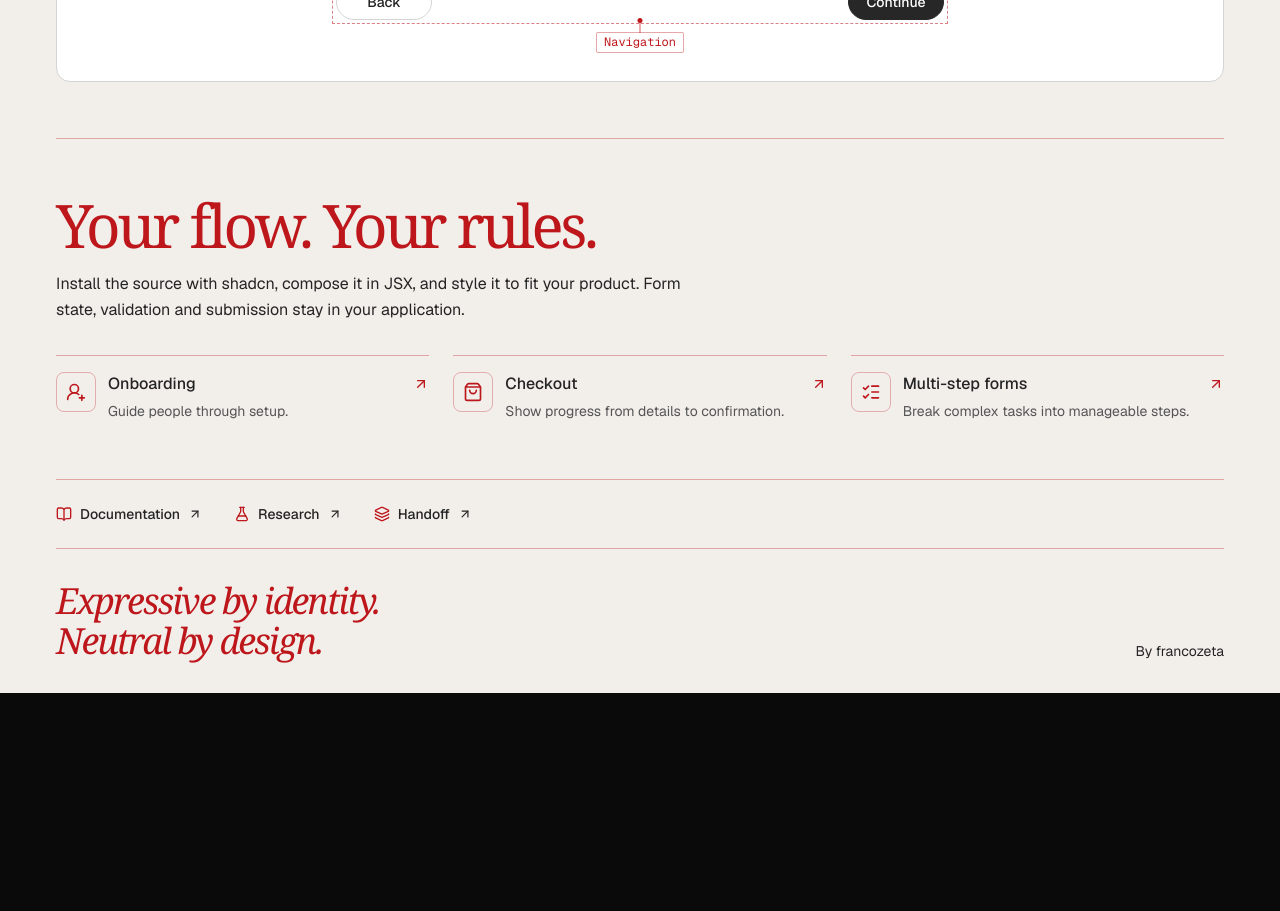
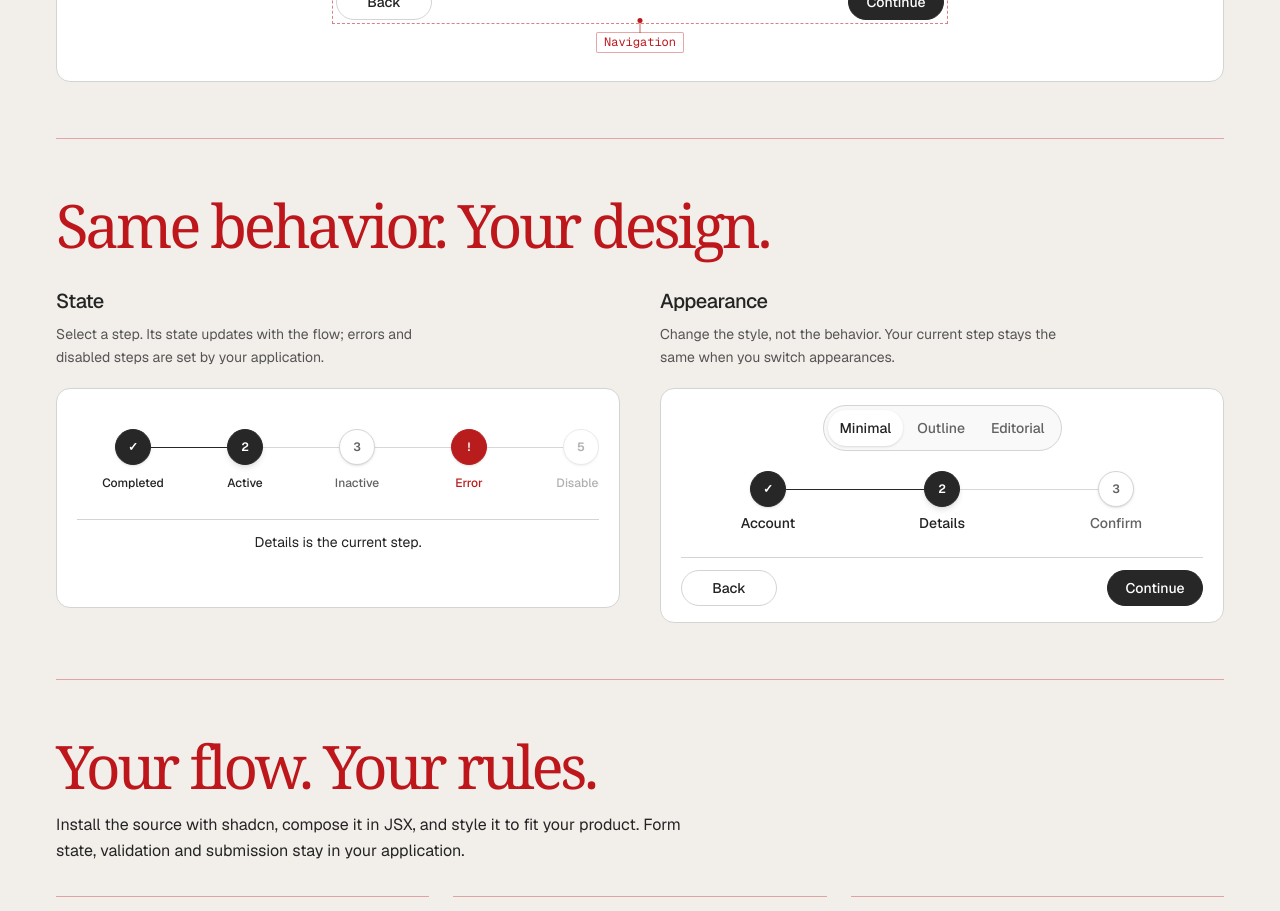
Before and after one commit to francozeta/stepper, a Next.js app: page /drafts/identity in a window 1280 px wide. Shown: the part 1200-2111 px from the top of the page. Before the commit the page ends 1893 px from the top, so only its background shows below. Built offline with nearby package versions, Linux system fonts and the light colour scheme.

Commit message:
design: demonstrate live step states and independent visual styles

```diff
--- a/app/(home)/drafts/identity/page.tsx
+++ b/app/(home)/drafts/identity/page.tsx
@@ -10,7 +10,7 @@ import {
 } from "@/components/ui/stepper";
 
 export const metadata: Metadata = {
-  title: "Identity study 006",
+  title: "Identity study 007",
   description: "A composable React stepper for onboarding, checkout and multi-step forms.",
   robots: { index: false, follow: false },
 };
@@ -281,6 +281,118 @@ function Anatomy() {
   </div>;
 }
 
+const stateSteps = [
+  {value:"account"},
+  {value:"details"},
+  {value:"review"},
+  {value:"payment"},
+  {value:"finish", disabled:true},
+] as const;
+
+const stateNames = ["completed","active","inactive","error","disabled"] as const;
+
+const variationStyles = `
+  .identity-states [data-state-label] { display: none; }
+  ${stateNames.map(state=>`.identity-states [data-slot="stepper-item"][data-state="${state}"] [data-state-label="${state}"] { display: inline; }`).join("\n")}
+  .identity-variants:has(#identity-style-outline:checked) [data-slot="stepper-indicator"] {
+    background: var(--background);
+    box-shadow: none;
+  }
+  .identity-variants:has(#identity-style-outline:checked) [data-slot="stepper-item"]:is([data-state="active"],[data-state="completed"]) [data-slot="stepper-indicator"] {
+    color: var(--primary);
+    border-color: var(--primary);
+    border-width: 2px;
+  }
+  .identity-variants:has(#identity-style-outline:checked) [data-slot="stepper-item"][data-state="active"] [data-slot="stepper-indicator"] {
+    box-shadow: 0 0 0 3px #27272718;
+  }
+  .identity-variants:has(#identity-style-editorial:checked) [data-variant-flow] {
+    --primary: #bd171c;
+    --primary-foreground: #fff;
+    --ring: #bd171c;
+  }
+  .identity-variants:has(#identity-style-editorial:checked) [data-slot="stepper-indicator"] {
+    border-radius: 2px;
+    box-shadow: none;
+    font-family: var(--font-geist-mono), monospace;
+  }
+  .identity-variants:has(#identity-style-editorial:checked) [data-slot="stepper-label"] {
+    font-family: var(--font-geist-mono), monospace;
+  }
+  .identity-variants:has(#identity-style-editorial:checked) [data-slot="stepper-item"]:is([data-state="active"],[data-state="completed"]) [data-slot="stepper-trigger"] {
+    color: var(--primary);
+  }
+  .identity-variants:has(#identity-style-editorial:checked) [data-slot="stepper-next"],
+  .identity-variants:has(#identity-style-editorial:checked) [data-slot="stepper-previous"] {
+    border-radius: 2px;
+  }
+`;
+
+function StateStudy() {
+  return (
+    <div className="identity-states min-w-0">
+      <h3 className="text-xl font-medium tracking-tight">State</h3>
+      <p className="mt-2 max-w-[44ch] text-sm leading-relaxed text-[#555]">Select a step. Its state updates with the flow; errors and disabled steps are set by your application.</p>
+      <div style={neutral} className="mt-5 flex min-h-[220px] items-center rounded-xl border border-border bg-background px-2 py-6 text-foreground sm:px-5">
+        <Stepper steps={stateSteps} defaultValue="details" className="w-full min-w-0 gap-5">
+          <StepperList aria-label="Explore step states" className="min-w-0 [&>li]:min-w-0">
+            {stateSteps.map(({value},index)=>(
+              <StepperItem key={value} value={value} completed={value==="account"} error={value==="payment"} defaultTrigger={false} className="min-w-0">
+                <StepperTrigger className="min-w-0 gap-2.5">
+                  <StepperIndicator/>
+                  <StepperLabel className="text-[11px] sm:text-xs">
+                    {stateNames.map(state=><span key={state} data-state-label={state} className="capitalize">{state}</span>)}
+                  </StepperLabel>
+                  <span className="sr-only">, {["Account","Details","Review","Payment","Finish"][index]}</span>
+                </StepperTrigger>
+              </StepperItem>
+            ))}
+          </StepperList>
+          <div className="min-h-[48px] border-t border-border pt-3 text-center text-sm">
+            <StepperContent value="account" className="border-0 bg-transparent p-0 shadow-none">Account already completed.</StepperContent>
+            <StepperContent value="details" className="border-0 bg-transparent p-0 shadow-none">Details is the current step.</StepperContent>
+            <StepperContent value="review" className="border-0 bg-transparent p-0 shadow-none">Review is now the current step.</StepperContent>
+            <StepperContent value="payment" className="border-0 bg-transparent p-0 shadow-none">Payment has an error set by the app.</StepperContent>
+          </div>
+        </Stepper>
+      </div>
+    </div>
+  );
+}
+
+function VariationStudy() {
+  return (
+    <div className="identity-variants min-w-0">
+      <h3 className="text-xl font-medium tracking-tight">Appearance</h3>
+      <p className="mt-2 max-w-[44ch] text-sm leading-relaxed text-[#555]">Change the style, not the behavior. Your current step stays the same when you switch appearances.</p>
+      <div style={neutral} className="mt-5 rounded-xl border border-border bg-background px-3 py-4 text-foreground sm:px-5">
+        <fieldset className="mx-auto flex w-fit max-w-full items-center gap-0.5 rounded-full border border-border bg-muted/50 p-1">
+          <legend className="sr-only">Stepper appearance</legend>
+          {([{id:"minimal",label:"Minimal"},{id:"outline",label:"Outline"},{id:"editorial",label:"Editorial"}] as const).map(({id,label})=>(
+            <label key={id} className="relative cursor-pointer">
+              <input type="radio" name="identity-style" id={"identity-style-"+id} defaultChecked={id==="minimal"} className="peer sr-only"/>
+              <span className="flex h-9 items-center justify-center rounded-full px-3 text-xs font-medium text-muted-foreground peer-checked:bg-background peer-checked:text-foreground peer-checked:shadow-sm peer-focus-visible:outline-2 peer-focus-visible:outline-offset-2 peer-focus-visible:outline-ring sm:text-sm">{label}</span>
+            </label>
+          ))}
+        </fieldset>
+        <div data-variant-flow="" className="mt-5">
+          <Stepper steps={stages} defaultValue="details" className="gap-4">
+            <StepperList aria-label="Style example" className="min-w-0 [&>li]:min-w-0">
+              <StepperItem value="account" completed>Account</StepperItem>
+              <StepperItem value="details">Details</StepperItem>
+              <StepperItem value="confirm">Confirm</StepperItem>
+            </StepperList>
+            <div className="flex justify-between gap-2 border-t border-border pt-3">
+              <StepperPrevious className="rounded-full">Back</StepperPrevious>
+              <StepperNext className="rounded-full">Continue</StepperNext>
+            </div>
+          </Stepper>
+        </div>
+      </div>
+    </div>
+  );
+}
+
 export default function IdentityStudy() {
   return <main className="min-h-dvh bg-[#f2efeb] text-[#242424] selection:bg-[#bd171c] selection:text-white" style={{colorScheme:"light"}}>
     <div className="mx-auto max-w-[1440px] px-5 sm:px-10 lg:px-14">
@@ -324,6 +436,14 @@ export default function IdentityStudy() {
         </div>
         <Anatomy/>
       </section>
+      <section id="composition" className={`border-b py-10 lg:py-14 ${rule}`}>
+        <style>{variationStyles}</style>
+        <h2 className={`${serif} text-5xl text-[#bd171c] sm:text-6xl`}>Same behavior. Your design.</h2>
+        <div className="mt-8 grid min-w-0 gap-8 lg:grid-cols-2 lg:gap-10">
+          <StateStudy/>
+          <VariationStudy/>
+        </div>
+      </section>
       <section className={`border-b py-10 lg:py-14 ${rule}`}>
         <h2 className={`${serif} text-5xl text-[#bd171c] sm:text-6xl`}>Your flow. Your rules.</h2>
         <p className="mt-4 max-w-[62ch] text-base leading-relaxed">Install the source with shadcn, compose it in JSX, and style it to fit your product. Form state, validation and submission stay in your application.</p>
```
